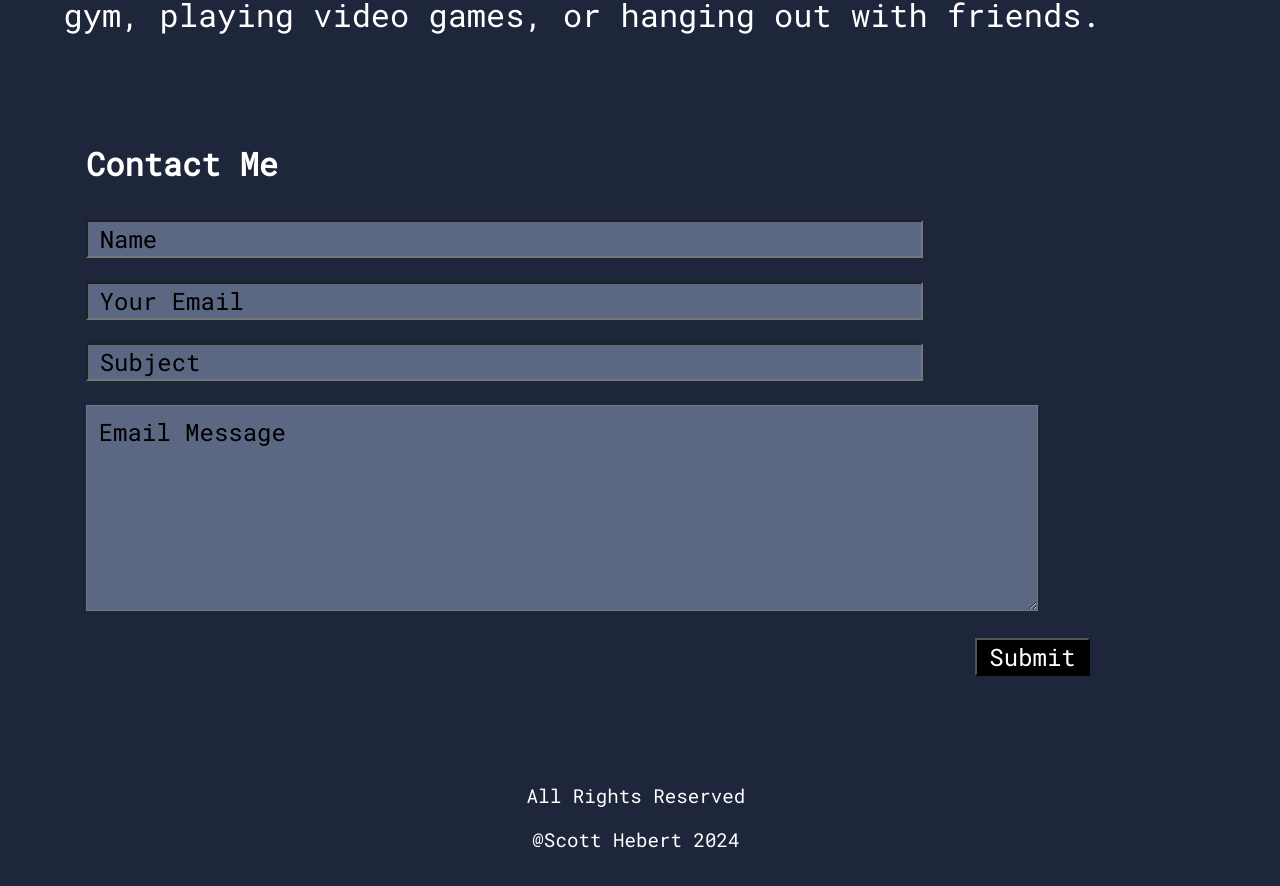
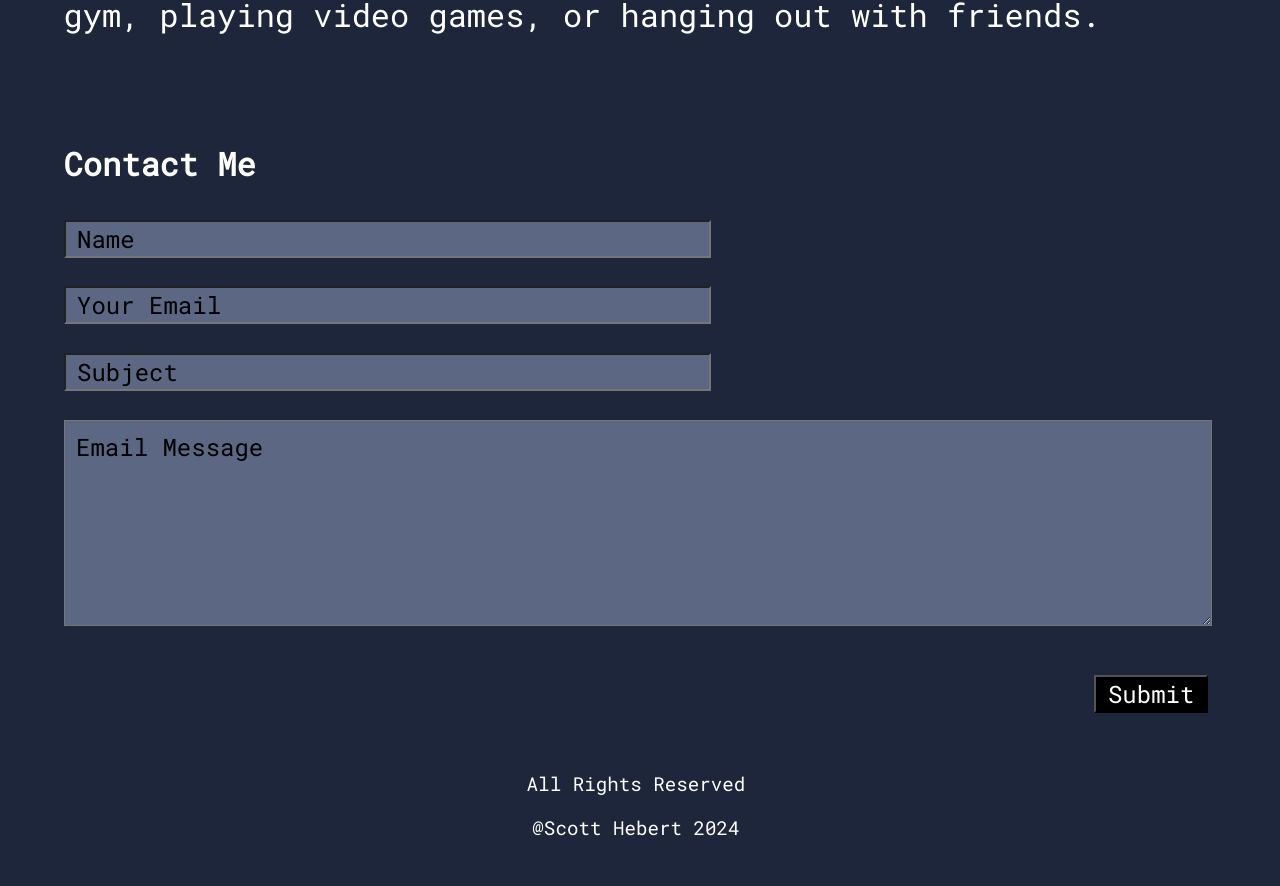
Before and after one commit to spark1eaf/portfolioWebsite, a React (Vite) app in the folder frontend/: page / in a window 1280 px wide. Shown: the part 2102-2988 px from the top of the page. Built offline with nearby package versions, Linux system fonts and the light colour scheme.

Commit message:
fixed contact section alignment

```diff
--- a/frontend/src/main.css
+++ b/frontend/src/main.css
@@ -114,32 +114,16 @@ body {
     left: 38%
 }
 
-.contact h1{
-    margin-left: 3%;
-    margin-bottom: 3%;
+.contact{
+    margin-top: 5%;
+    margin-left: 5%;
+    width: 90%;
+    margin-right: 15%;
+    padding-bottom: 1%;
 }
 
-.contact button{
-    margin-left: 79%;
-    margin-bottom: 1%;
-    padding-left: .5em;
-    padding-right: .5em;
-    width: fit-content;
-    height: fit-content;
-    color: #ffffff;
-    background-color: black;
-    font-family: "Roboto Mono";
-    font-size: 1.5em;
-}
-
-.contact{
-    margin-top: 5%;
-    margin-left: 2%;
-    margin-right: 2%;
-    padding-left: 2%;
-    padding-right: 2%;
-    padding-bottom: 1%;
-
+.contact h1{
+    margin-bottom: 3%;
 }
 
 .contact-name, .contact-subject{
@@ -147,9 +131,8 @@ body {
     color: black;
     font-size: 1.5em;
     font-family: "Roboto Mono";
-    margin-left: 3%;
-    margin-bottom: 2%;
-    width: 70%;
+    margin-bottom: 2.5%;
+    width: 55%;
     height: 4vh;
     padding-left: 1%;
 }
@@ -159,12 +142,23 @@ body {
     color: black;
     font-size: 1.5em;
     font-family: "Roboto Mono";
-    margin-left: 3%;
-    margin-bottom: 2%;
-    width: 80%;
-    height: 200px;
+    margin-bottom: 4%;
+    width: 99%;
+    height: 25vh;
     padding-left: 1%;
     line-height: 200%;
+}
+
+.contact button{
+    padding-left: .5em;
+    padding-right: .5em;
+    float: right;
+    width: fit-content;
+    height: fit-content;
+    color: #ffffff;
+    background-color: black;
+    font-family: "Roboto Mono";
+    font-size: 1.5em;
 }
 
 ::placeholder{color: black;}
```
